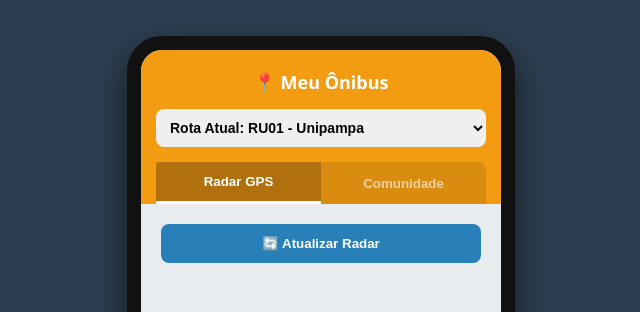
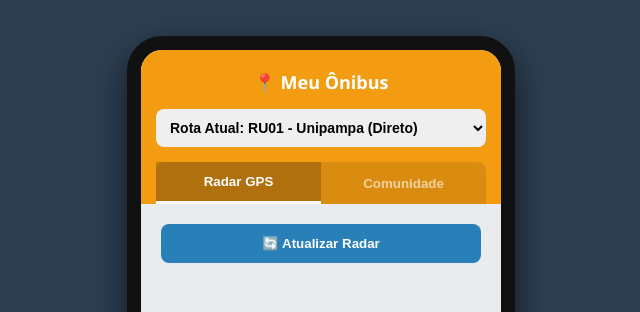
Before and after one commit to Joka-Duarte/sistema_rastreamento_onibus, a Flask app: page /passageiro in a window 1280 px wide. Shown: the top 312 px of the page, without its empty margins (319-959 px from the left). Run offline with Flask 3, Linux system fonts and the light colour scheme.

Commit message:
Atualização pequena no backend.

```diff
--- a/backend/templates/passageiro.html
+++ b/backend/templates/passageiro.html
@@ -78,7 +78,8 @@
         <div class="app-bar">
             <h3>📍 Meu Ônibus</h3>
             <select id="selectLinha" class="linha-select" onchange="atualizarTudo()">
-                <option value="RU01">Rota Atual: RU01 - Unipampa</option>
+                <option value="RU01">Rota Atual: RU01 - Unipampa (Direto)</option>
+                <option value="RU02">Rota Atual: RU02 - Unipampa (Via Sta Casa)</option>
                 <option value="C01">Rota Atual: C01 - Circular Centro</option>
             </select>
 
```
